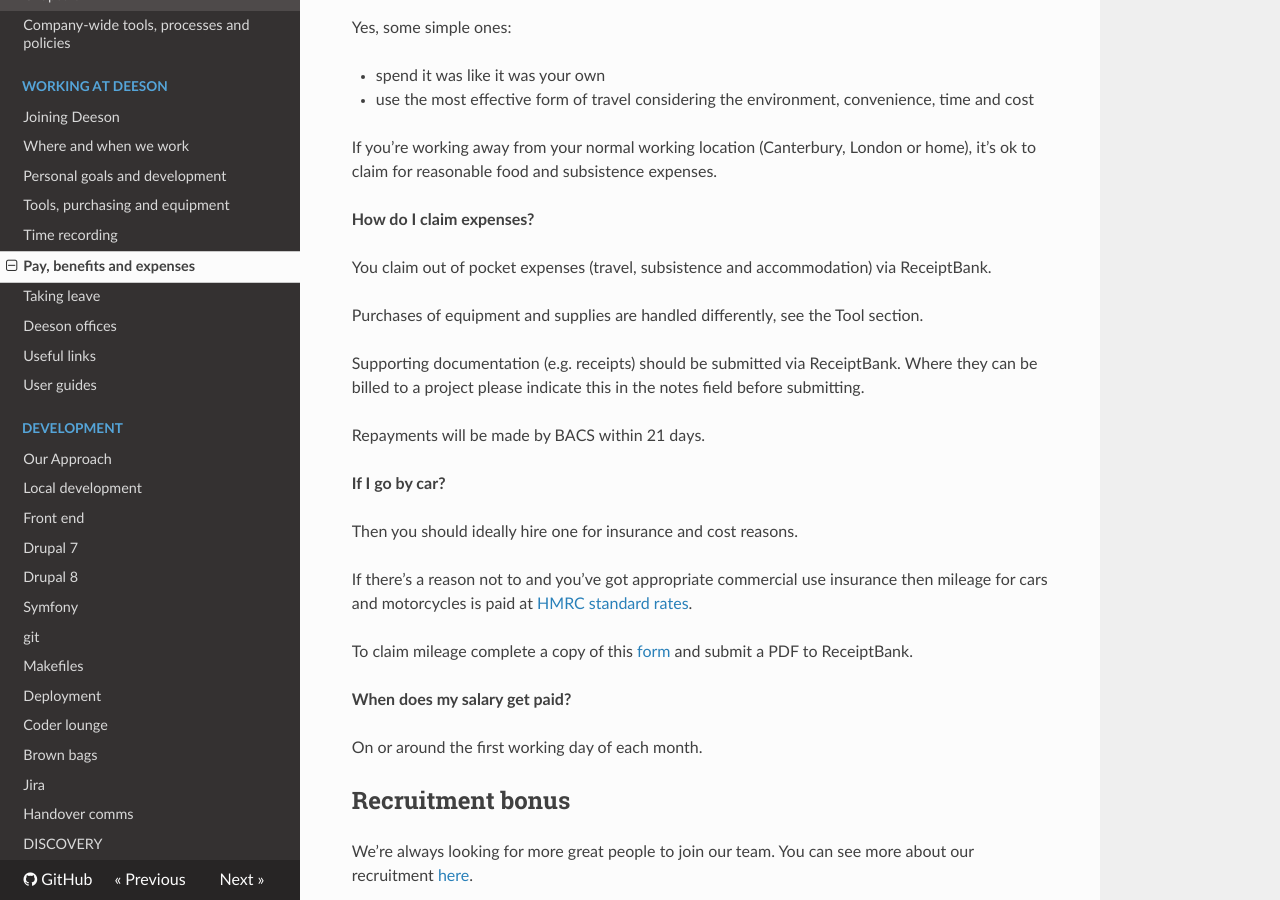
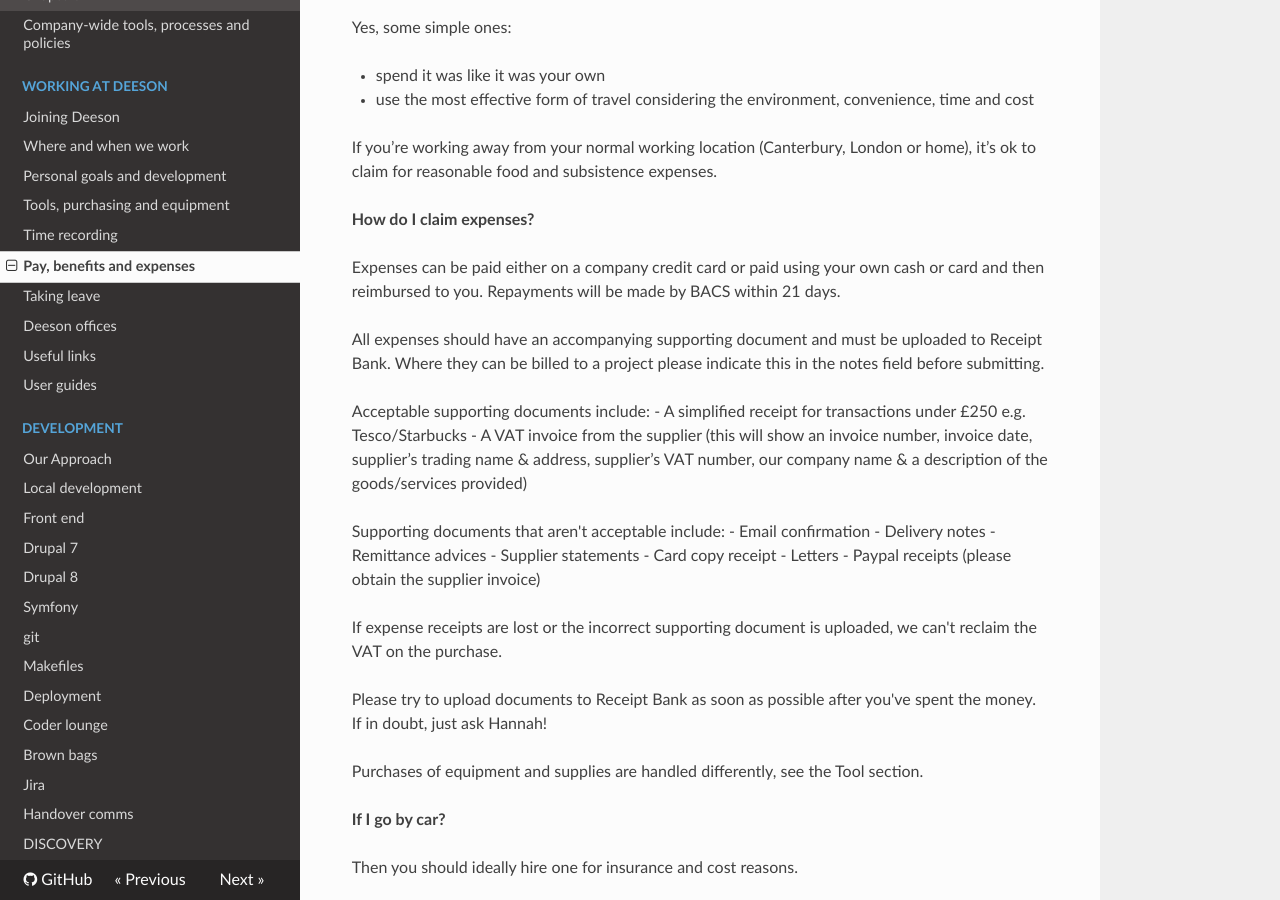
Before and after one commit to teamdeeson/codex, an MkDocs documentation site: the page built from docs/working-at-deeson/pay-benefits-and-expenses.md, in a window 1280 px wide and 900 px high, scrolled down 1797 px. Built offline with MkDocs 1.6.1, drawn with Linux system fonts in a browser that asks for light colours; nearby versions of some CDN libraries; old or Windows-style settings are respelled for this version of MkDocs.

Commit message:
Update pay-benefits-and-expenses.md

```diff
--- a/docs/working-at-deeson/pay-benefits-and-expenses.md
+++ b/docs/working-at-deeson/pay-benefits-and-expenses.md
@@ -60,13 +60,28 @@ If you’re working away from your normal working location (Canterbury, London o
 
 **How do I claim expenses?**
 
-You claim out of pocket expenses (travel, subsistence and accommodation) via ReceiptBank.
+Expenses can be paid either on a company credit card or paid using your own cash or card and then reimbursed to you. Repayments will be made by BACS within 21 days.
+
+All expenses should have an accompanying supporting document and must be uploaded to Receipt Bank. Where they can be billed to a project please indicate this in the notes field before submitting.
+
+Acceptable supporting documents include:
+- A simplified receipt for transactions under £250 e.g. Tesco/Starbucks
+- A VAT invoice from the supplier (this will show an invoice number, invoice date, supplier’s trading name & address, supplier’s VAT number, our company name & a description of the goods/services provided)
+
+Supporting documents that aren't acceptable include:
+- Email confirmation
+- Delivery notes
+- Remittance advices
+- Supplier statements
+- Card copy receipt
+- Letters
+- Paypal receipts (please obtain the supplier invoice)
+
+If expense receipts are lost or the incorrect supporting document is uploaded, we can't reclaim the VAT on the purchase.
+
+Please try to upload documents to Receipt Bank as soon as possible after you've spent the money. If in doubt, just ask Hannah!
 
 Purchases of equipment and supplies are handled differently, see the Tool section.
-
-Supporting documentation (e.g. receipts) should be submitted via ReceiptBank. Where they can be billed to a project please indicate this in the notes field before submitting.
-
-Repayments will be made by BACS within 21 days.
 
 **If I go by car?**
 
```
